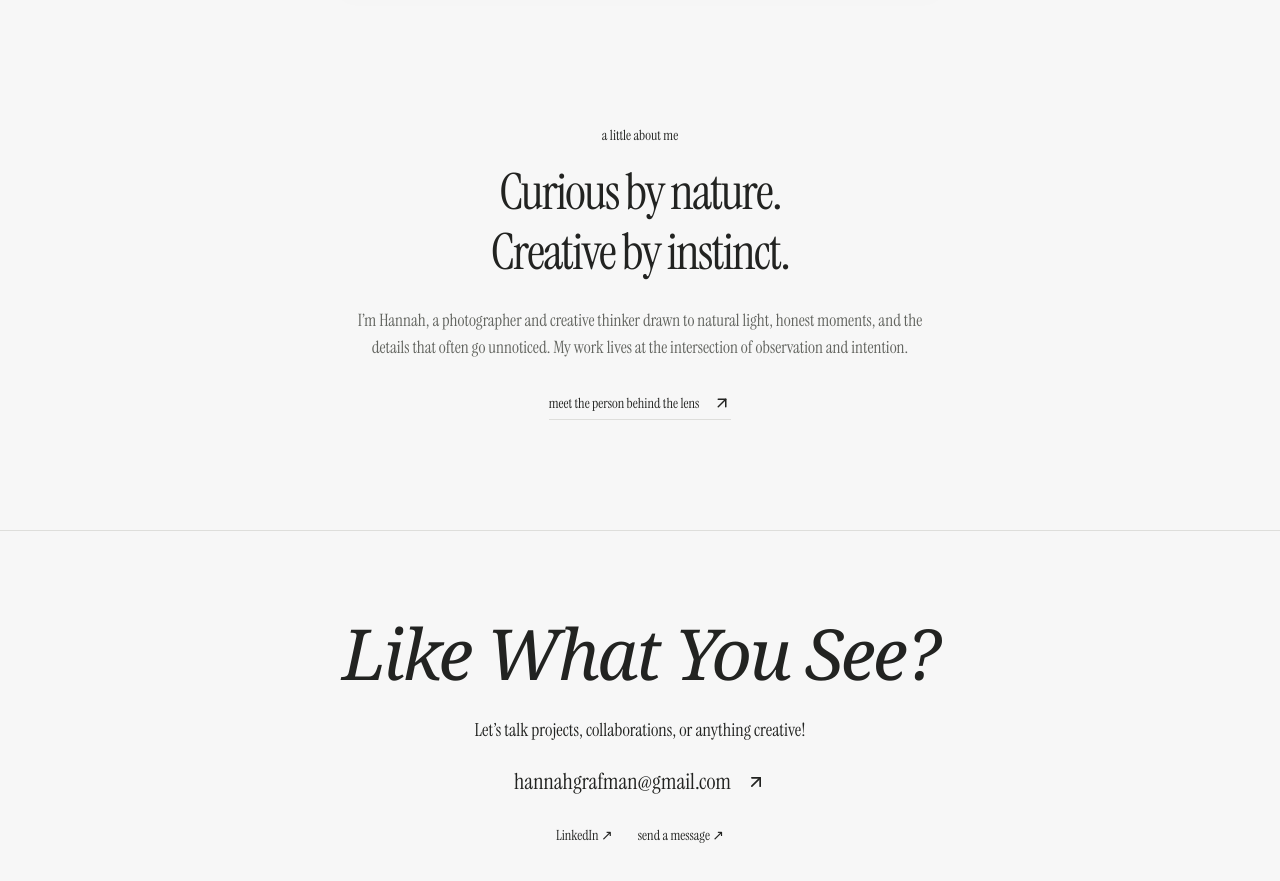
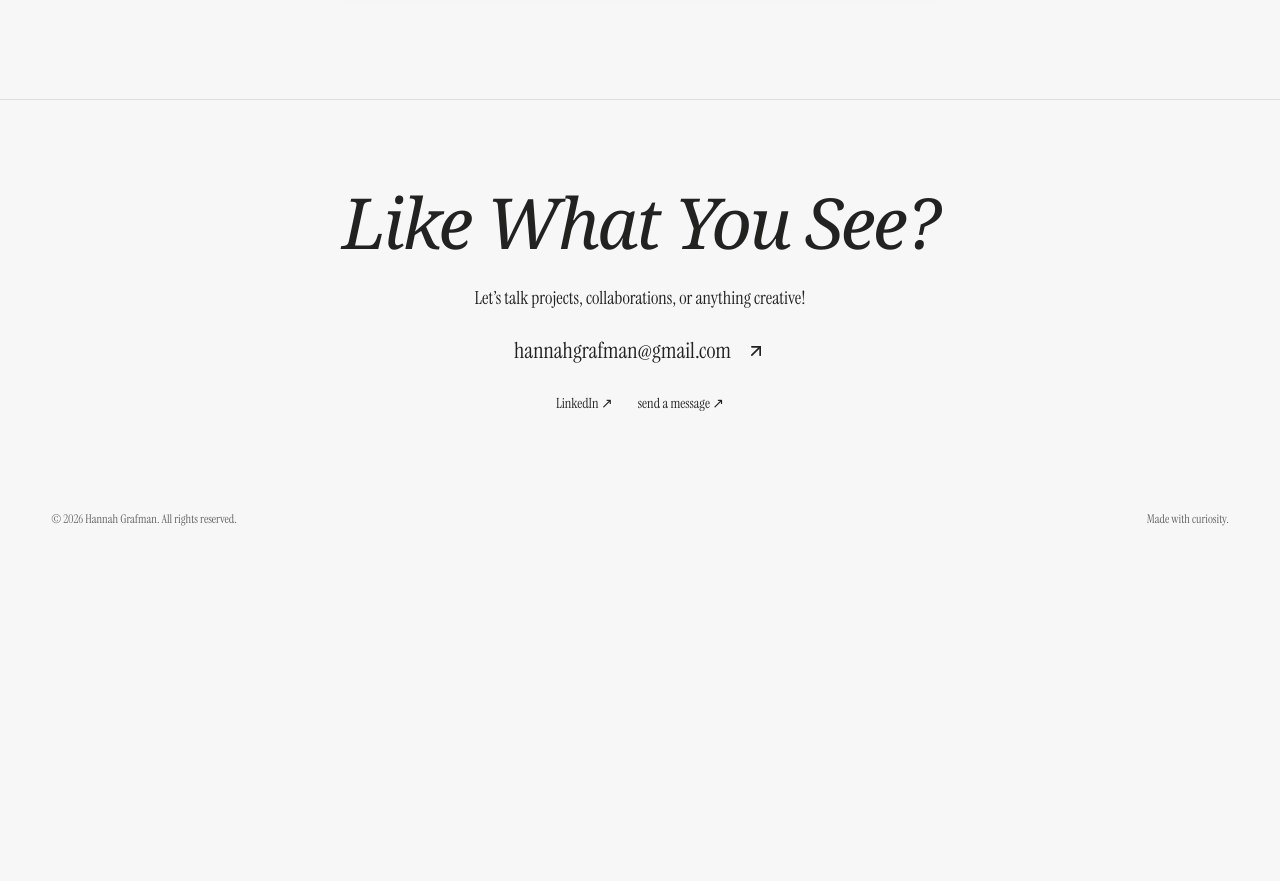
Before and after one commit to hannahgrafman/portfolio, a Next.js app: page / in a window 1280 px wide. Shown: the part 3097-3978 px from the top of the page. After the commit the page ends 3651 px from the top, so only its background shows below. Built offline with nearby package versions, Linux system fonts and the light colour scheme; no server answers; a web font is replaced by a local one.

Commit message:
Remove homepage about-me teaser section

```diff
--- a/src/app/page.tsx
+++ b/src/app/page.tsx
@@ -1,6 +1,5 @@
 import Link from 'next/link';
 import { ArrowUpRight } from 'lucide-react';
-import { site } from '@/data/site';
 import { photos } from '@/data/photography';
 import { campaigns } from '@/data/campaigns';
 import { EditorialImage } from '@/components/image';
@@ -64,11 +63,5 @@ export default function Home() {
         </article>
       </div>
     </section>
-    <section className="personal-note">
-      <p>a little about me</p>
-      <h2>Curious by nature.<br />Creative by instinct.</h2>
-      <p>{site.bio}</p>
-      <Link href="/about" className="text-link">meet the person behind the lens <ArrowUpRight size={18} /></Link>
-    </section>
   </>;
 }
```
